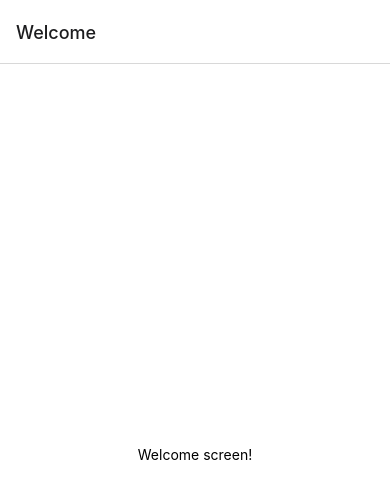
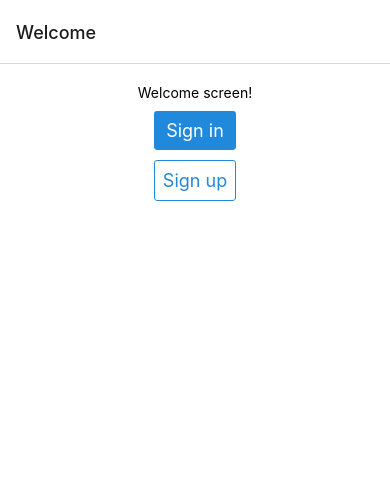
Before and after one commit to Lowdata/ecommerce-app, a React Native app: screen / in a window 390 px wide. Shown: the top 498 px of the page. Built offline with nearby package versions, Linux system fonts and the light colour scheme; no server answers.

Commit message:
Add buttons to Welcome and Sign-Up screens; implement firebase/auth

```diff
--- a/config/firebase.ts
+++ b/config/firebase.ts
@@ -1,5 +1,6 @@
 import { initializeApp } from 'firebase/app';
 import Constants from 'expo-constants';
+import 'firebase/auth'
 
 const firebaseConfig = {
     apiKey: Constants.expoConfig?.extra?.firebaseApiKey,
--- a/navigation/authStack.tsx
+++ b/navigation/authStack.tsx
@@ -2,9 +2,9 @@ import React from "react";
 import { NavigationContainer } from "@react-navigation/native";
 import { createStackNavigator } from "@react-navigation/stack";
 
-import {WelcomeScreen} from "../screens/WelcomeScreen";
+import WelcomeScreen from "../screens/WelcomeScreen";
 import {SignInScreen} from "../screens/SigninScreen";
-import {SignUpScreen} from "../screens/SignUpScreen";
+import SignUpScreen from "../screens/SignUpScreen";
 
 const Stack = createStackNavigator();
 
--- a/screens/SignUpScreen.tsx
+++ b/screens/SignUpScreen.tsx
@@ -1,12 +1,64 @@
-import { StatusBar } from "expo-status-bar";
 import React from "react";
 import { StyleSheet, Text, View } from "react-native";
+import Icon from "react-native-vector-icons/FontAwesome";
+import { Input, Button } from "react-native-elements";
+import { StackScreenProps } from "@react-navigation/stack";
+import { getAuth, createUserWithEmailAndPassword } from "firebase/auth";
 
-export const SignUpScreen = () => {
+const auth = getAuth();
+
+const SignUpScreen: React.FC<StackScreenProps<any>> = ({ navigation }) => {
+  const [value, setValue] = React.useState({
+    email: "",
+    password: "",
+    error: "",
+  });
+
+  function signUp() {
+    if (value.email === "" || value.password === "") {
+      setValue({
+        ...value,
+        error: "Email and password are mandatory.",
+      });
+      return;
+    }
+
+    setValue({
+      ...value,
+      error: "",
+    });
+  }
+
   return (
     <View style={styles.container}>
-      <Text>Sign-up screen!</Text>
-      <StatusBar style="auto" />
+      <Text>Signup screen!</Text>
+
+      {!!value.error && (
+        <View style={styles.error}>
+          <Text>{value.error}</Text>
+        </View>
+      )}
+
+      <View style={styles.controls}>
+        <Input
+          placeholder="Email"
+          containerStyle={styles.control}
+          value={value.email}
+          onChangeText={(text) => setValue({ ...value, email: text })}
+          leftIcon={<Icon name="envelope" size={16} />}
+        />
+
+        <Input
+          placeholder="Password"
+          containerStyle={styles.control}
+          value={value.password}
+          onChangeText={(text) => setValue({ ...value, password: text })}
+          secureTextEntry={true}
+          leftIcon={<Icon name="key" size={16} />}
+        />
+
+        <Button title="Sign up" buttonStyle={styles.control} onPress={signUp} />
+      </View>
     </View>
   );
 };
@@ -14,8 +66,26 @@ export const SignUpScreen = () => {
 const styles = StyleSheet.create({
   container: {
     flex: 1,
+    paddingTop: 20,
     backgroundColor: "#fff",
     alignItems: "center",
     justifyContent: "center",
   },
+
+  controls: {
+    flex: 1,
+  },
+
+  control: {
+    marginTop: 10,
+  },
+
+  error: {
+    marginTop: 10,
+    padding: 10,
+    color: "#fff",
+    backgroundColor: "#D54826FF",
+  },
 });
+
+export default SignUpScreen;
--- a/screens/WelcomeScreen.tsx
+++ b/screens/WelcomeScreen.tsx
@@ -1,12 +1,26 @@
-import { StatusBar } from "expo-status-bar";
 import React from "react";
 import { StyleSheet, Text, View } from "react-native";
+import { StackScreenProps } from "@react-navigation/stack";
+import { Button } from "react-native-elements";
 
-export const WelcomeScreen = () => {
+const WelcomeScreen: React.FC<StackScreenProps<any>> = ({ navigation }) => {
   return (
     <View style={styles.container}>
       <Text>Welcome screen!</Text>
-      <StatusBar style="auto" />
+
+      <View style={styles.buttons}>
+        <Button
+          title="Sign in"
+          buttonStyle={styles.button}
+          onPress={() => navigation.navigate("Sign In")}
+        />
+        <Button
+          title="Sign up"
+          type="outline"
+          buttonStyle={styles.button}
+          onPress={() => navigation.navigate("Sign Up")}
+        />
+      </View>
     </View>
   );
 };
@@ -14,8 +28,19 @@ export const WelcomeScreen = () => {
 const styles = StyleSheet.create({
   container: {
     flex: 1,
+    paddingTop: 20,
     backgroundColor: "#fff",
     alignItems: "center",
     justifyContent: "center",
   },
+
+  buttons: {
+    flex: 1,
+  },
+
+  button: {
+    marginTop: 10,
+  },
 });
+
+export default WelcomeScreen;
```
